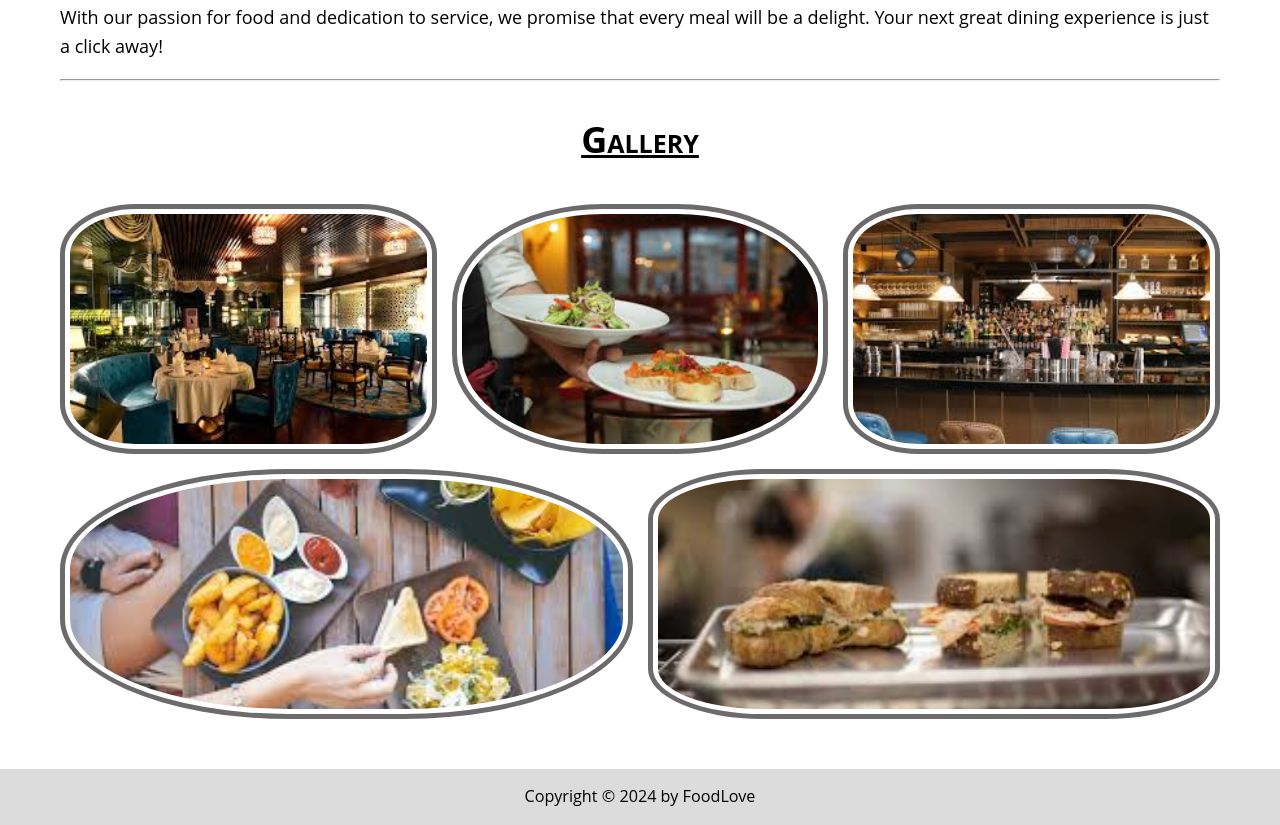
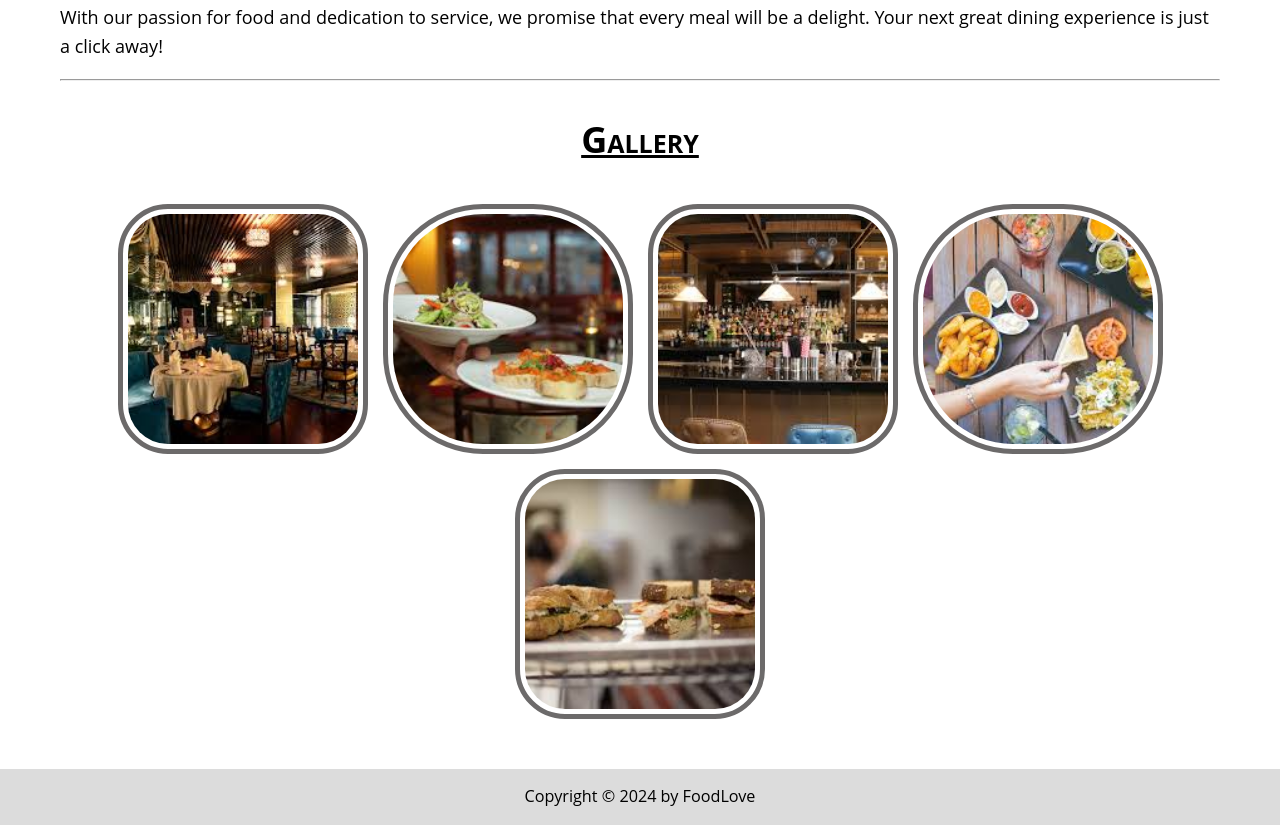
Before and after one commit to BhoomikaGupta13/FoodLove, a plain HTML site: page index.html in a window 1280 px wide. Shown: the part 1017-1842 px from the top of the page. Drawn offline with Linux system fonts and the light colour scheme.

Commit message:
Responsive design added

```diff
--- a/style.css
+++ b/style.css
@@ -354,7 +354,7 @@ footer p {
 
     #gallery img {
         flex-basis: 300px; /* Base size for larger desktop gallery images */
-        max-width: 250%; /* Adjusted max-width for larger desktops */
+        max-width: 250px; /* Adjusted max-width for larger desktops */
         height: 250px; /* Fixed height for consistency */
     }
 }
```
